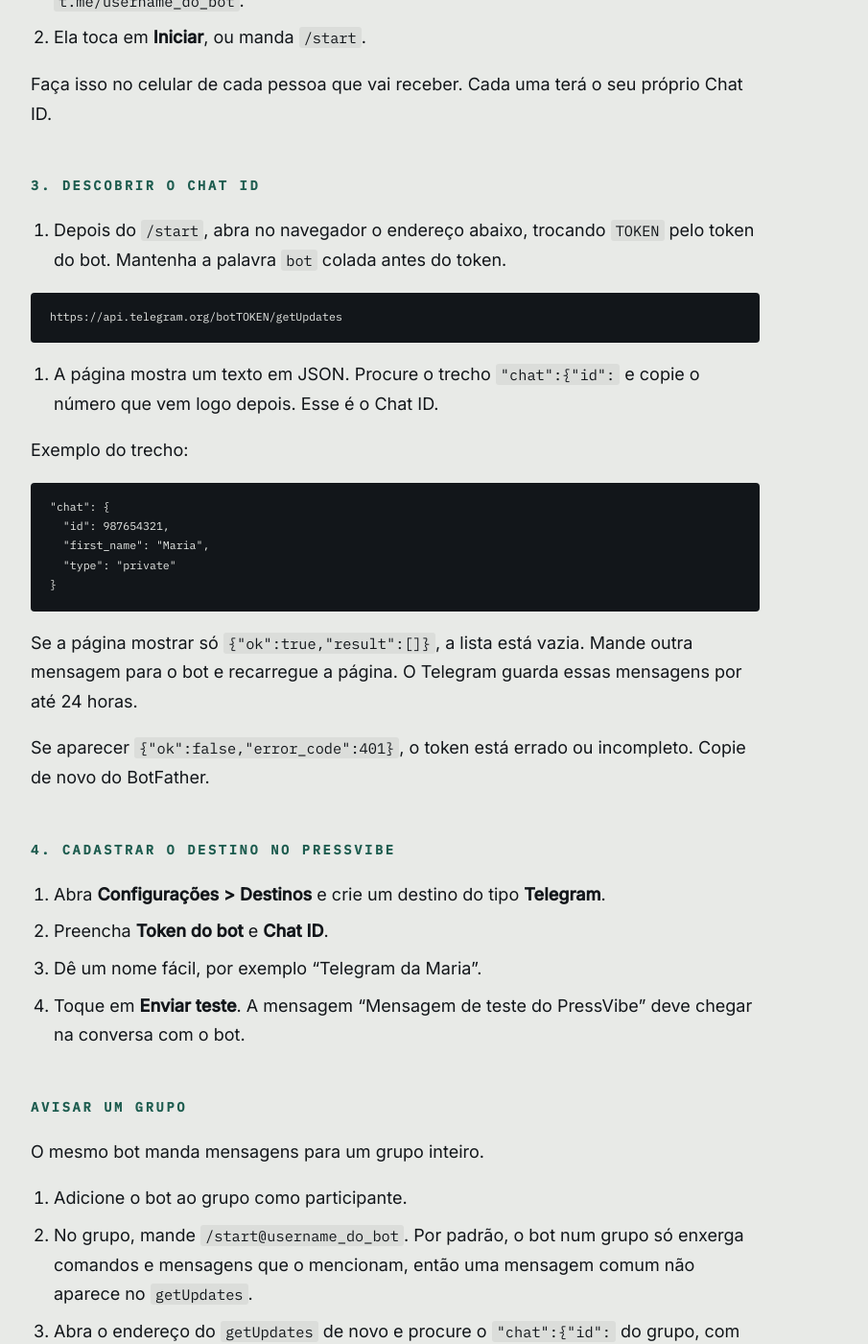
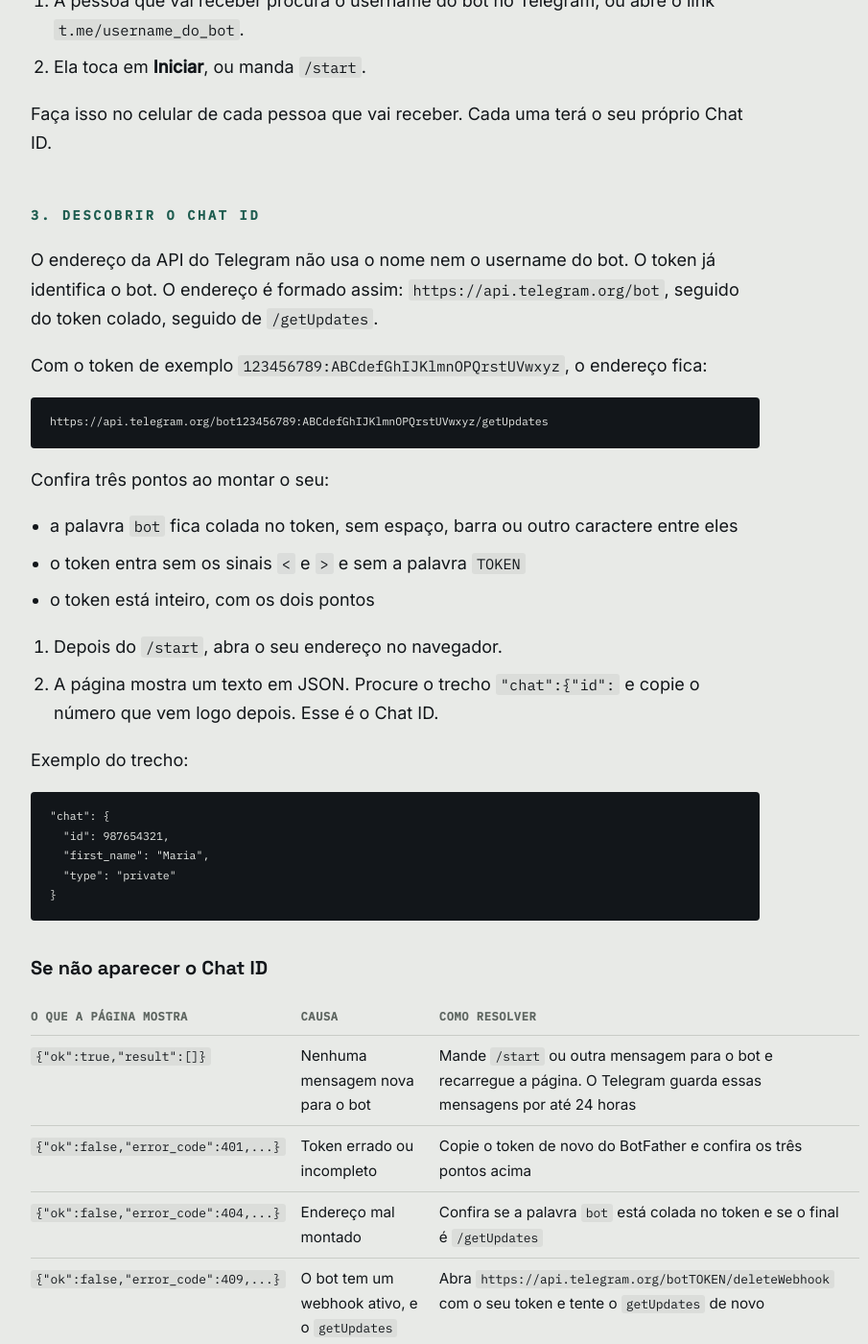
Before and after one commit to alxcord/alxcord.github.io, a Jekyll site: the page built from apps/pressvibe/telegram-bot.md, in a window 1280 px wide and 1400 px high, scrolled down 1063 px. Shown: the whole window at 96% size, without its empty margins (176-1081 px from the left). Built offline with Jekyll 4.4.1, drawn with Linux system fonts in a browser that asks for light colours; some of the changed text lies outside the part shown.

Commit message:
PressVibe: detalha a URL do getUpdates e os erros comuns no guia do Telegram
Co-Authored-By: Claude Opus 5.5 <noreply@anthropic.com>
Claude-Session: https://claude.ai/code/session_0177KaFkmpRNCwmeuNDS6XCy

````diff
--- a/apps/pressvibe/telegram-bot.md
+++ b/apps/pressvibe/telegram-bot.md
@@ -17,7 +17,7 @@ Você vai precisar de duas informações: o **token do bot**, que identifica o b
 2. Toque em **Iniciar** e mande `/newbot`.
 3. O BotFather pede o **nome** do bot. É o nome que aparece nas mensagens, por exemplo `PressVibe Alex`.
 4. Depois ele pede o **username**. Ele precisa ser único no Telegram e terminar em `bot`, por exemplo `alex_pressvibe_bot`. Se o nome já existir, tente outro.
-5. No fim, o BotFather manda uma mensagem com o **token**, no formato `123456789:ABCdefGhIJKlmnOPQrstUVwxyz`. Copie o token inteiro.
+5. No fim, o BotFather manda uma mensagem com o **token**, no formato `123456789:ABCdefGhIJKlmnOPQrstUVwxyz`. Copie o token inteiro, com os números, os dois pontos e as letras.
 
 Trate o token como uma senha. Quem tiver o token consegue mandar mensagens em nome do seu bot. Não publique em grupos, prints ou repositórios. Se ele vazar, mande `/revoke` para o BotFather, escolha o bot e use o token novo no PressVibe.
 
@@ -32,12 +32,21 @@ Faça isso no celular de cada pessoa que vai receber. Cada uma terá o seu próp
 
 ## 3. Descobrir o Chat ID
 
-1. Depois do `/start`, abra no navegador o endereço abaixo, trocando `TOKEN` pelo token do bot. Mantenha a palavra `bot` colada antes do token.
+O endereço da API do Telegram não usa o nome nem o username do bot. O token já identifica o bot. O endereço é formado assim: `https://api.telegram.org/bot`, seguido do token colado, seguido de `/getUpdates`.
+
+Com o token de exemplo `123456789:ABCdefGhIJKlmnOPQrstUVwxyz`, o endereço fica:
 
 ```
-https://api.telegram.org/botTOKEN/getUpdates
+https://api.telegram.org/bot123456789:ABCdefGhIJKlmnOPQrstUVwxyz/getUpdates
 ```
 
+Confira três pontos ao montar o seu:
+
+- a palavra `bot` fica colada no token, sem espaço, barra ou outro caractere entre eles
+- o token entra sem os sinais `<` e `>` e sem a palavra `TOKEN`
+- o token está inteiro, com os dois pontos
+
+1. Depois do `/start`, abra o seu endereço no navegador.
 2. A página mostra um texto em JSON. Procure o trecho `"chat":{"id":` e copie o número que vem logo depois. Esse é o Chat ID.
 
 Exemplo do trecho:
@@ -50,9 +59,14 @@ Exemplo do trecho:
 }
 ```
 
-Se a página mostrar só `{"ok":true,"result":[]}`, a lista está vazia. Mande outra mensagem para o bot e recarregue a página. O Telegram guarda essas mensagens por até 24 horas.
+### Se não aparecer o Chat ID
 
-Se aparecer `{"ok":false,"error_code":401}`, o token está errado ou incompleto. Copie de novo do BotFather.
+| O que a página mostra | Causa | Como resolver |
+|---|---|---|
+| `{"ok":true,"result":[]}` | Nenhuma mensagem nova para o bot | Mande `/start` ou outra mensagem para o bot e recarregue a página. O Telegram guarda essas mensagens por até 24 horas |
+| `{"ok":false,"error_code":401,...}` | Token errado ou incompleto | Copie o token de novo do BotFather e confira os três pontos acima |
+| `{"ok":false,"error_code":404,...}` | Endereço mal montado | Confira se a palavra `bot` está colada no token e se o final é `/getUpdates` |
+| `{"ok":false,"error_code":409,...}` | O bot tem um webhook ativo, e o `getUpdates` não funciona com webhook | Abra `https://api.telegram.org/botTOKEN/deleteWebhook` com o seu token e tente o `getUpdates` de novo |
 
 ## 4. Cadastrar o destino no PressVibe
 
````
